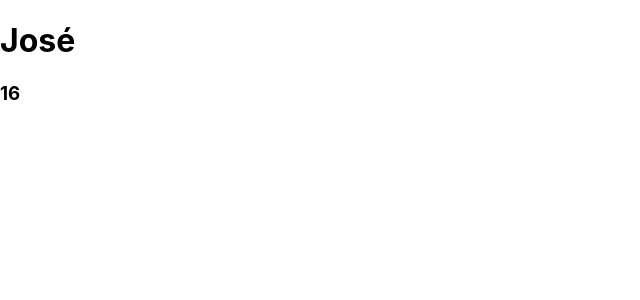
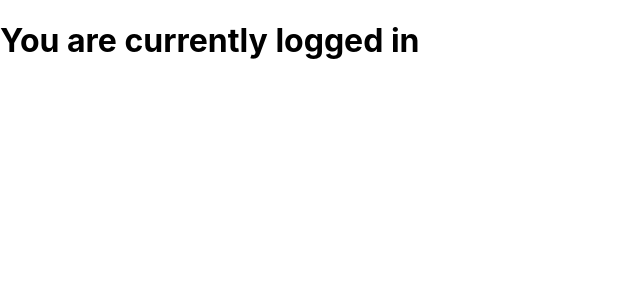
Before and after one commit to Joeypph/TrainingReactScrimba, a React (Create React App) app: page / in a window 1280 px wide. Shown: the top 300 px of the page, without its empty margins (0-640 px from the left). Built offline with nearby package versions, Linux system fonts and the light colour scheme.

Commit message:
React State Practice 2

```diff
--- a/src/App.js
+++ b/src/App.js
@@ -1,6 +1,6 @@
 import './App.css';
 
-import React from "react"
+import React, {Component} from "react"
 import { render } from '@testing-library/react';
 //import todosData from "./todosData"
 //import TodoItem from "./components/TodoItem"
@@ -125,7 +125,7 @@ class App extends React.Component{
             </div>
         )
     }
-}*/
+}
 
 // Challenge:
 // Given an incomplete class-based component without a constructor,
@@ -146,6 +146,35 @@ class App extends React.Component{
               </div>
         )
     }
+}*/
+
+
+// Given a stateless functional component, add state to it
+// state should have a property called `isLoggedIn` which is a boolean
+// (true if logged in, false if not)
+// Then, give your best shot at rendering the word "in" if the user is logged in
+// or "out" if the user is logged out.
+
+class App extends Component {
+    constructor() {
+        super()
+        this.state = {
+            isLoggedIn: true
+        }
+    }
+    render() {
+        let wordDisplay
+        if (this.state.isLoggedIn){
+            wordDisplay="in"
+        }else{
+            wordDisplay="out"
+        }
+        return (
+            <div>
+                <h1>You are currently logged {wordDisplay}</h1>
+            </div>
+        )
+    }
 }
 
 export default App
```
